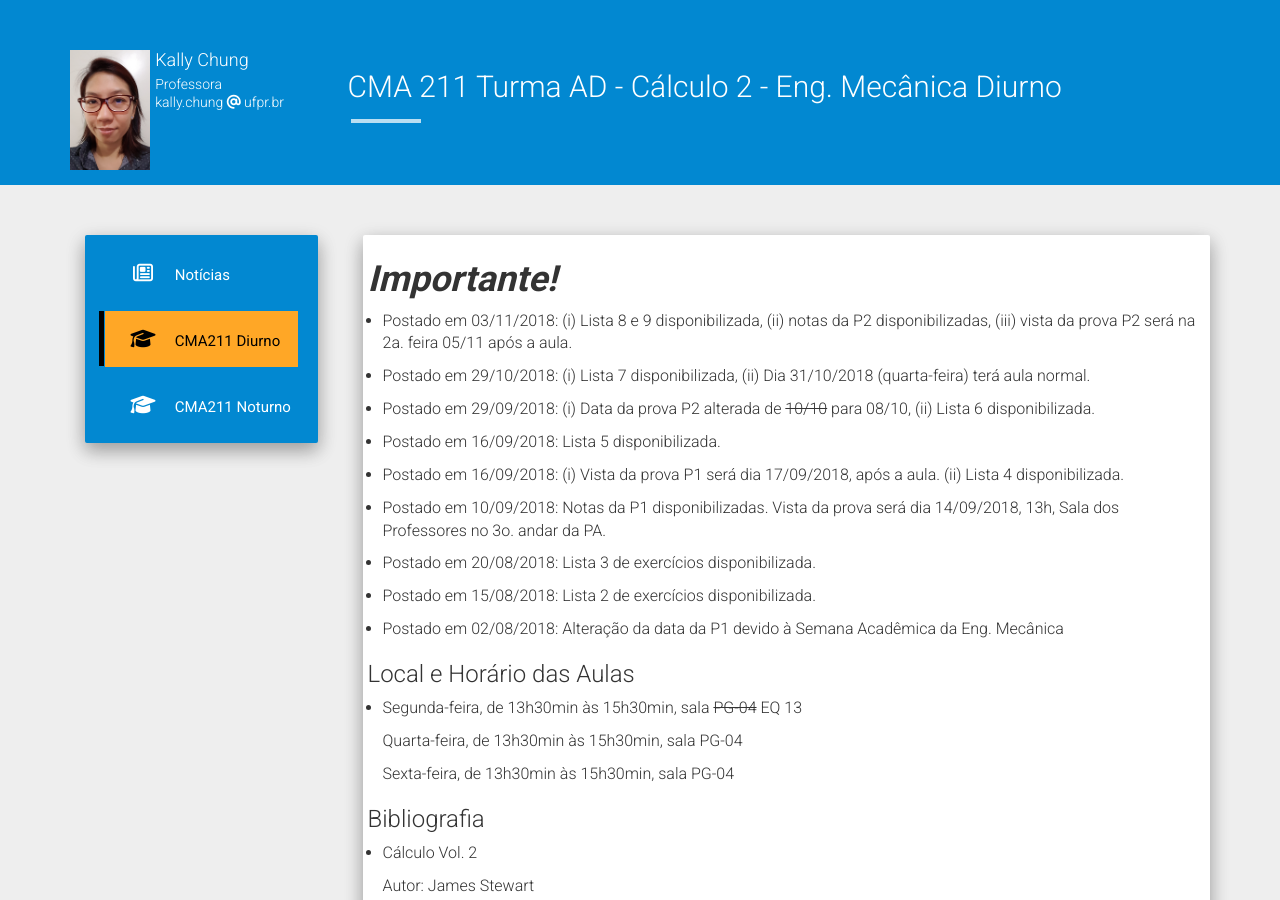
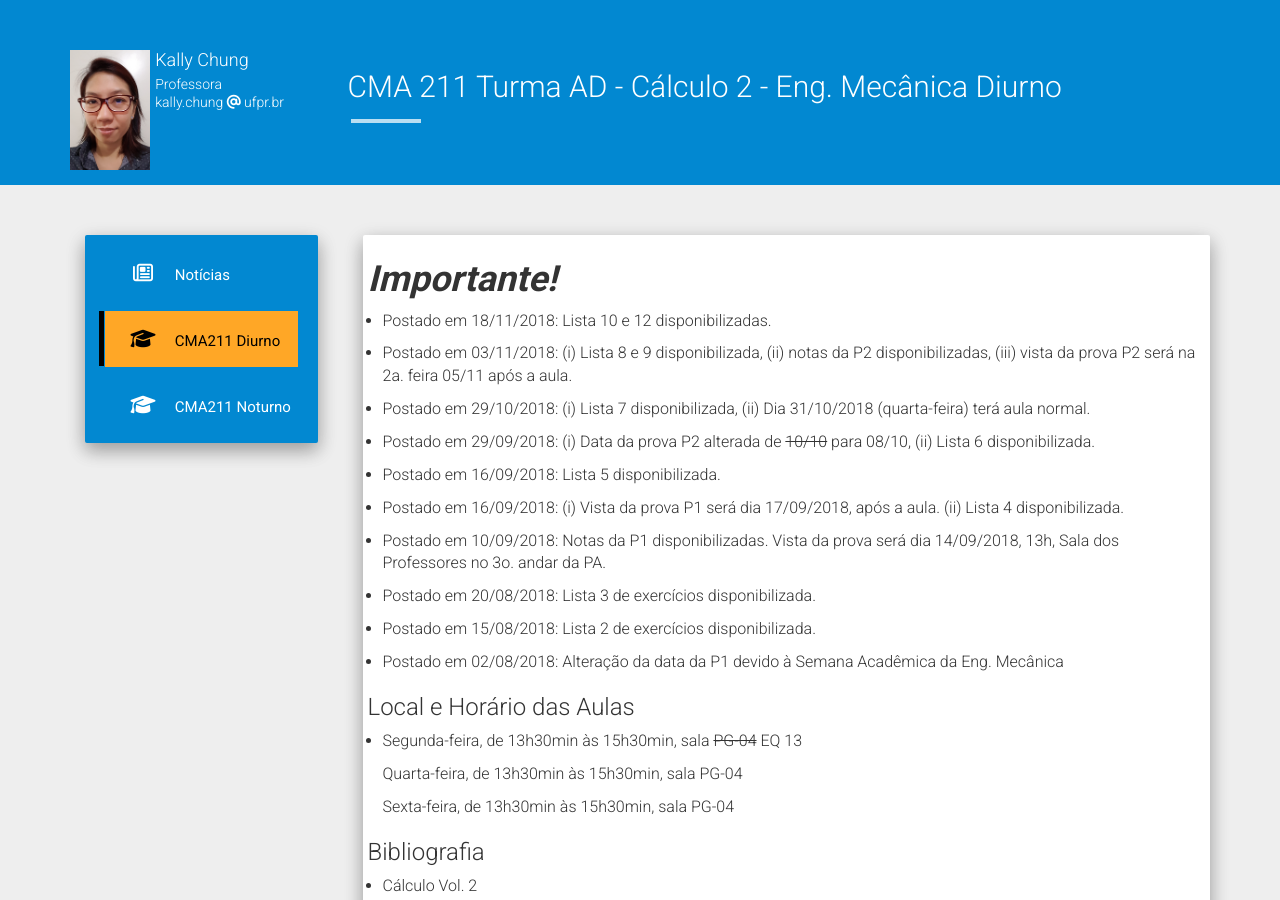
Before and after one commit to chunggnuhc/chunggnuhc.github.io, a Jekyll site: the page built from CMA211AD-Calc2-2sem2018.md, in a window 1280 px wide and 900 px high. Built offline with Jekyll 4.4.1, drawn with Linux system fonts in a browser that asks for light colours; nearby versions of some CDN libraries.

Commit message:
Update CMA211-AD - News

```diff
--- a/CMA211AD-Calc2-2sem2018.md
+++ b/CMA211AD-Calc2-2sem2018.md
@@ -4,6 +4,8 @@ title: CMA 211 Turma AD - Cálculo 2 - Eng. Mecânica Diurno
 permalink: /CMA211AD-Calc2-2sem2018/
 ---
 <h1><b><i>Importante!</i></b></h1>
+- Postado em 18/11/2018: Lista 10 e 12 disponibilizadas.
+
 - Postado em 03/11/2018: (i) Lista 8 e 9 disponibilizada, (ii) notas da P2 disponibilizadas, (iii) vista da prova P2 será na 2a. feira 05/11 após a aula.
 
 - Postado em 29/10/2018: (i) Lista 7 disponibilizada, (ii) Dia 31/10/2018 (quarta-feira) terá aula normal.
```
